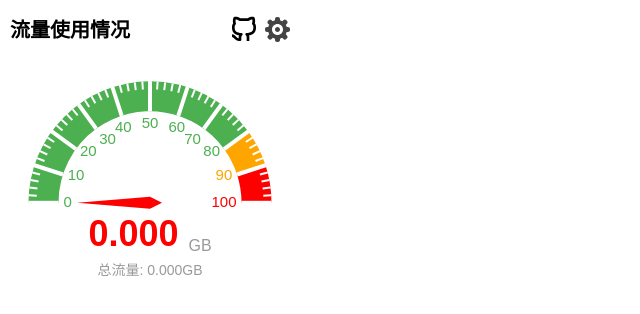
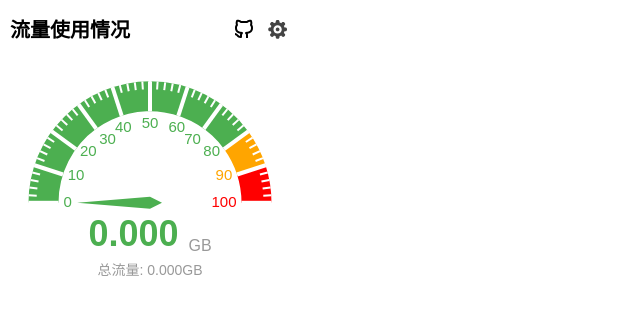
Before and after one commit to pengdengke/fc-extension, a browser extension: page index.html in a window 1280 px wide. Shown: the whole page, without its empty margins (0-640 px from the left). Drawn offline with nearby package versions, Linux system fonts and the light colour scheme.

Commit message:
更新index.html以添加GitHub链接，调整CSS以支持图标大小，修改JavaScript以动态设置流量图表颜色和范围。

```diff
--- a/css/index.css
+++ b/css/index.css
@@ -44,6 +44,13 @@ body {
     display: flex;
     align-items: center;
     justify-content: center;
+    text-decoration: none;
+}
+
+.github-icon img,
+.settings-icon img {
+    width: 100%;
+    height: 100%;
 }
 
 .settings-icon svg {
--- a/index.html
+++ b/index.html
@@ -10,9 +10,9 @@
         <div class="header">
             <div class="title">流量使用情况</div>
             <div class="header-icons">
-                <div class="github-icon">
+                <a href="https://github.com/pengdengke" target="_blank" class="github-icon">
                     <img src="images/github.svg" alt="github">
-                </div>
+                </a>
                 <div class="settings-icon" id="settingsBtn">
                     <img src="images/options.svg" alt="options">
                 </div>
--- a/js/index.js
+++ b/js/index.js
@@ -19,19 +19,21 @@ document.addEventListener('DOMContentLoaded', function () {
                     center: ['50%', '60%'],
                     startAngle: 180,
                     endAngle: 0,
+                    min: 0,
+                    max: 100,
                     axisLine: {
                         lineStyle: {
                             width: 30,
                             color: [
-                                [0.8, '#4CAF50'],
-                                [0.9, '#FFA500'],
-                                [1, '#FF0000']
+                                [0.8, '#4CAF50'],  // 绿色
+                                [0.9, '#FFA500'],  // 黄色
+                                [1, '#FF0000']     // 红色
                             ]
                         }
                     },
                     pointer: {
                         itemStyle: {
-                            color: 'auto'
+                            color: '#4CAF50'  // 默认使用绿色
                         }
                     },
                     axisTick: {
@@ -62,7 +64,8 @@ document.addEventListener('DOMContentLoaded', function () {
                         rich: {
                             value: {
                                 fontSize: 36,
-                                fontWeight: 'bolder'
+                                fontWeight: 'bolder',
+                                color: '#4CAF50'  // 默认使用绿色
                             },
                             unit: {
                                 fontSize: 16,
@@ -78,7 +81,10 @@ document.addEventListener('DOMContentLoaded', function () {
                     },
                     data: [
                         {
-                            value: 0
+                            value: 0,
+                            itemStyle: {
+                                color: '#4CAF50'  // 默认使用绿色
+                            }
                         }
                     ]
                 }
@@ -104,22 +110,18 @@ document.addEventListener('DOMContentLoaded', function () {
             option.series[0].detail.formatter = function (value) {
                 return '{value|' + usedFlow + '}{unit|GB}\n{total|总流量: ' + totalFlow + 'GB}';
             };
-            option.series[0].detail.rich = {
-                value: {
-                    fontSize: 36,
-                    fontWeight: 'bolder'
-                },
-                unit: {
-                    fontSize: 16,
-                    color: '#999',
-                    padding: [0, 0, -20, 10]
-                },
-                total: {
-                    fontSize: 14,
-                    color: '#999',
-                    padding: [10, 0, 0, 0]
-                }
-            };
+
+            // 根据百分比设置颜色
+            let color = '#4CAF50';  // 默认绿色
+            if (percentage >= 90) {
+                color = '#FF0000';  // 红色
+            } else if (percentage >= 80) {
+                color = '#FFA500';  // 黄色
+            }
+
+            option.series[0].data[0].itemStyle.color = color;
+            option.series[0].pointer.itemStyle.color = color;
+            option.series[0].detail.rich.value.color = color;
 
             flowChart.setOption(option);
         }
```
